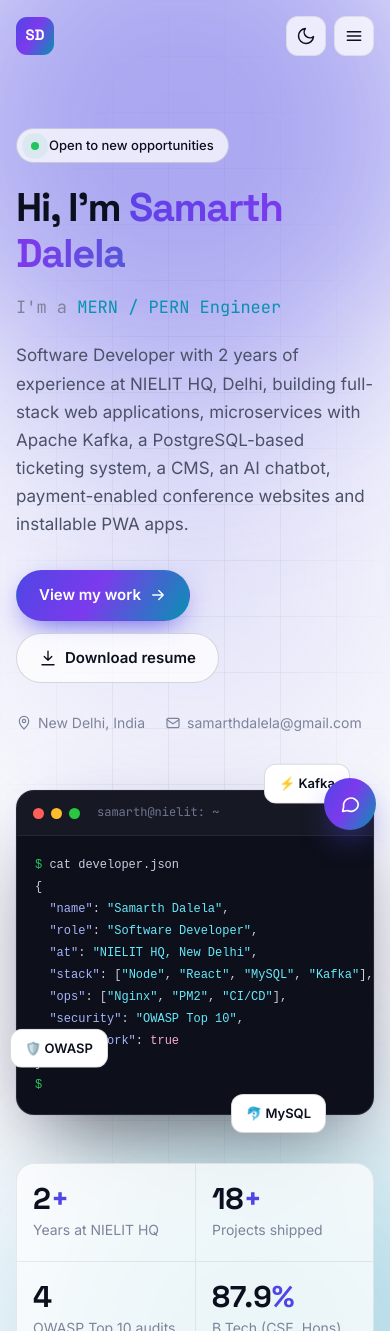
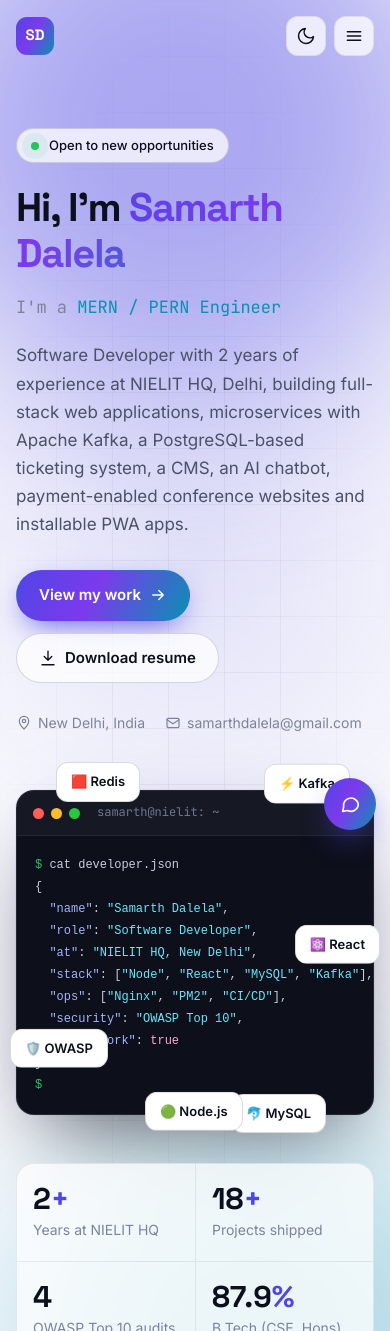
Before and after one commit to samarthdalela/samarthPortfolio, a React (Vite) app in the folder my-portfolio/: page / in a window 390 px wide. Shown: the top 1331 px of the page. Built offline with nearby package versions, Linux system fonts and the light colour scheme.

Commit message:
new upadte

```diff
--- a/my-portfolio/src/components/Hero.jsx
+++ b/my-portfolio/src/components/Hero.jsx
@@ -67,6 +67,9 @@
           <div className="floating-chip chip-1">⚡ Kafka</div>
           <div className="floating-chip chip-2">🛡️ OWASP</div>
           <div className="floating-chip chip-3">🐬 MySQL</div>
+          <div className="floating-chip chip-4">🟥 Redis</div>
+          <div className="floating-chip chip-5">⚛️ React</div>
+          <div className="floating-chip chip-6">🟢 Node.js</div>
         </div>
       </div>
 
--- a/my-portfolio/src/index.css
+++ b/my-portfolio/src/index.css
@@ -740,6 +740,9 @@
 .chip-1 { top: -18px; right: 24px; }
 .chip-2 { bottom: 40px; left: -28px; animation-delay: -1.6s; }
 .chip-3 { bottom: -18px; right: 48px; animation-delay: -3.2s; }
+.chip-4 { top: -18px; left: 40px; animation-delay: -0.8s; }
+.chip-5 { top: 42%; right: -32px; animation-delay: -2.4s; }
+.chip-6 { bottom: -18px; left: 36%; animation-delay: -4s; }
 
 @keyframes bob {
   50% {
@@ -2693,6 +2696,10 @@
     left: -6px;
   }
 
+  .chip-5 {
+    right: -6px;
+  }
+
   .portrait-tag {
     left: -6px;
   }
```
